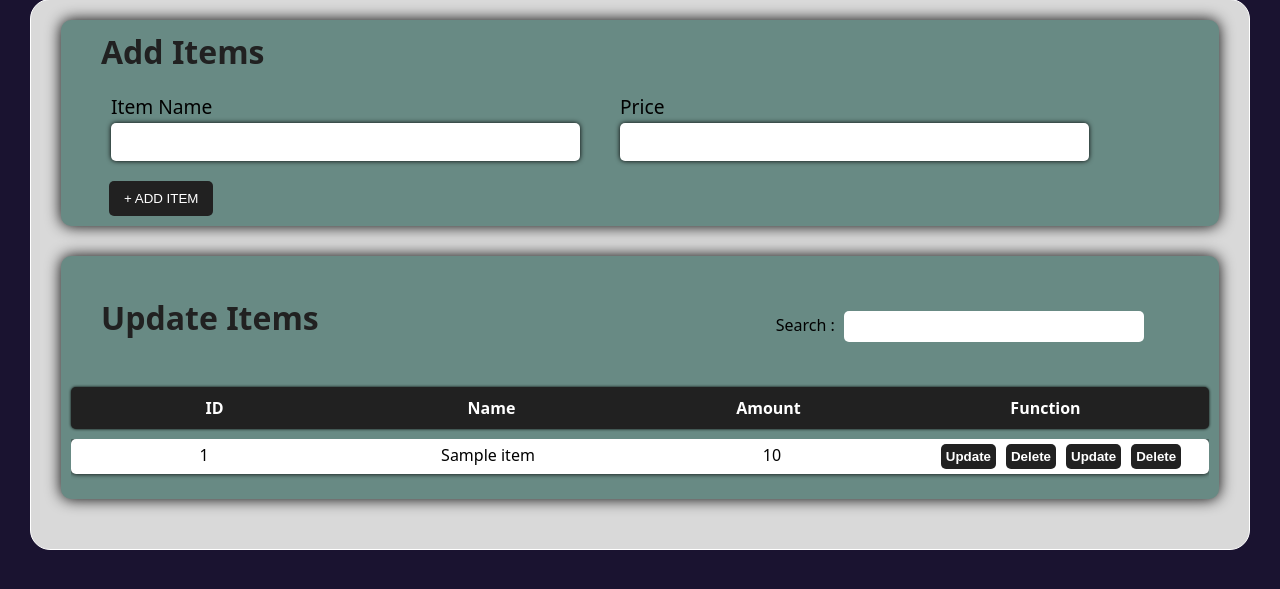
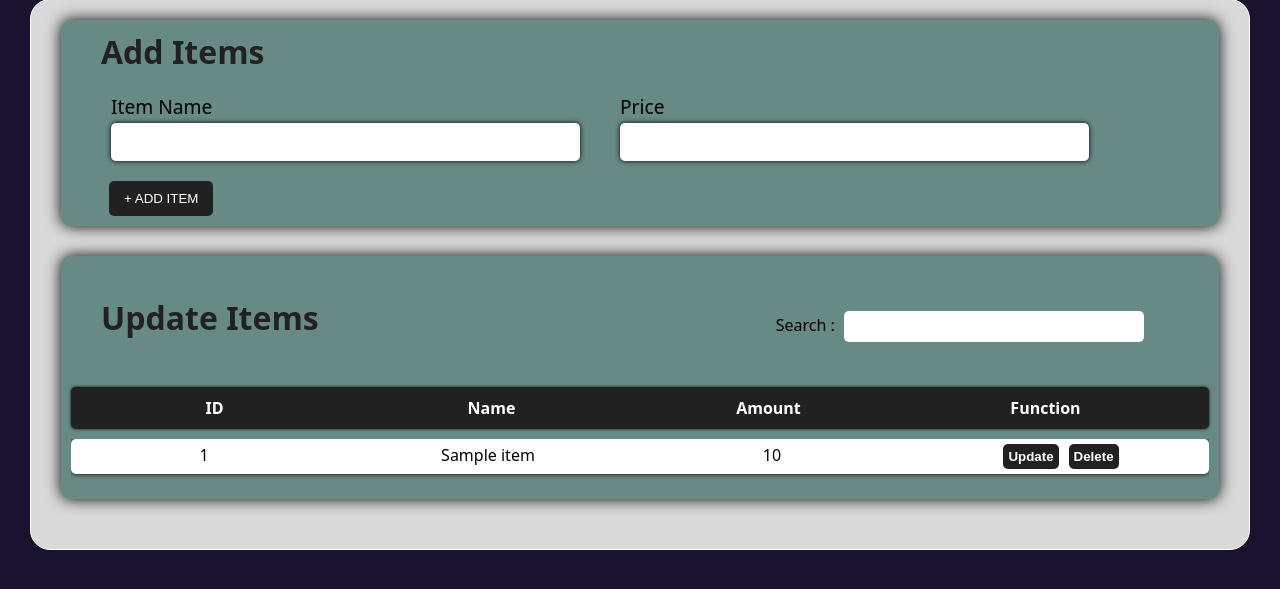
Before and after one commit to iamu985/Order-Tracking-Software, a Django app: template core/pizzeria_admin/templates/pizzeria_admin/pizzeria-admin.html in a window 1280 px wide. Shown: the part 176-765 px from the top of the page. Run offline with Django 4.2, Linux system fonts and the light colour scheme; the template is opened without the code that fills it: most values are stand-ins (such as "Sample title", 1, 10 or a date in 2020); form fields are guessed from the names that the template uses; some libraries are stand-ins or nearby versions.

Commit message:
fix: remove double update buttons on show all items

```diff
--- a/core/pizzeria_admin/templates/pizzeria_admin/partials/show-all-items.html
+++ b/core/pizzeria_admin/templates/pizzeria_admin/partials/show-all-items.html
@@ -4,13 +4,6 @@
         <div class="tableData">{{ item.name }}</div>
         <div class="tableData">{{ item.price }}</div>
         <div class="tableData">
-            <button class="button1">Update</button>
-            <button hx-post="{% url 'pizzeria_admin:delete_item_from_model' item.id %}"
-                    hx-trigger="click"
-                    hx-target="#items"
-                    hx-swap="outerHTML">
-                Delete
-            </button>
             <button onclick="redirect('{% url 'pizzeria_admin:item_update_form_model' item.id %}')"
                     class="button1">Update</button>
             <button hx-post="{% url 'pizzeria_admin:delete_item_from_model' item.id %}"
```
Also changed, not shown: core/db.sqlite3.
